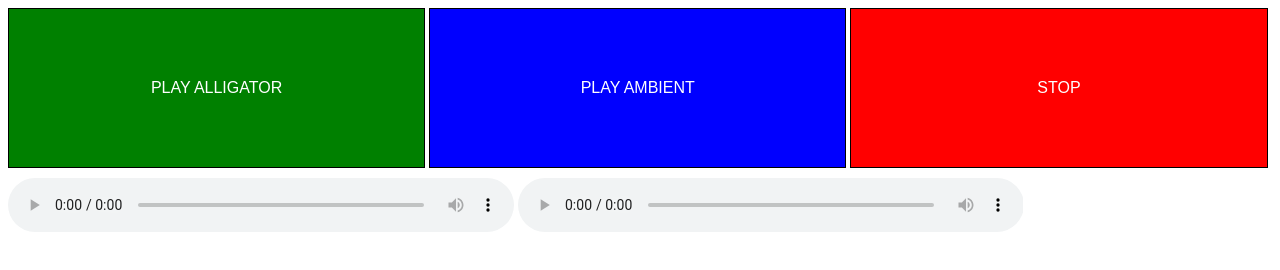
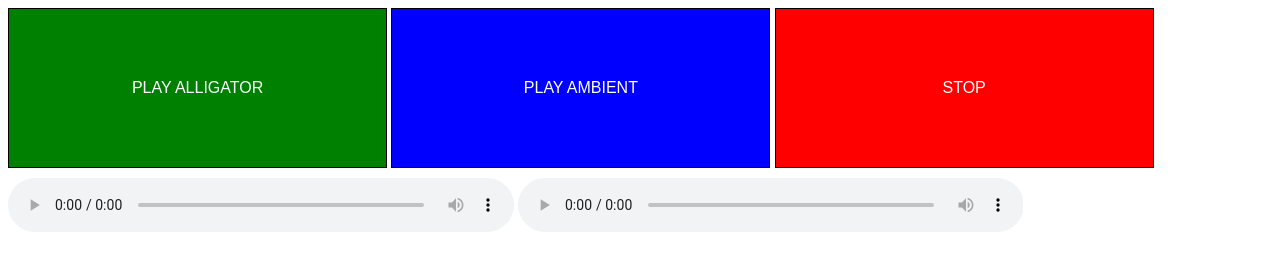
Before and after one commit to owenhindley/Chorus, a plain HTML site: page oven-media/player/manual.html in a window 1280 px wide. Drawn offline with Linux system fonts and the light colour scheme.

Commit message:
update html

```diff
--- a/oven-media/player/manual.html
+++ b/oven-media/player/manual.html
@@ -47,7 +47,7 @@
             font-family: "Raleway", Arial, Helvetica, sans-serif;
         }
         button {
-            width: 33%;
+            width: 30%;
             height:20vh;
             font-size: 1rem;
             border:1px solid black;
```
Also changed, not shown: oven-media/player/index.html (+2 -0 lines).
